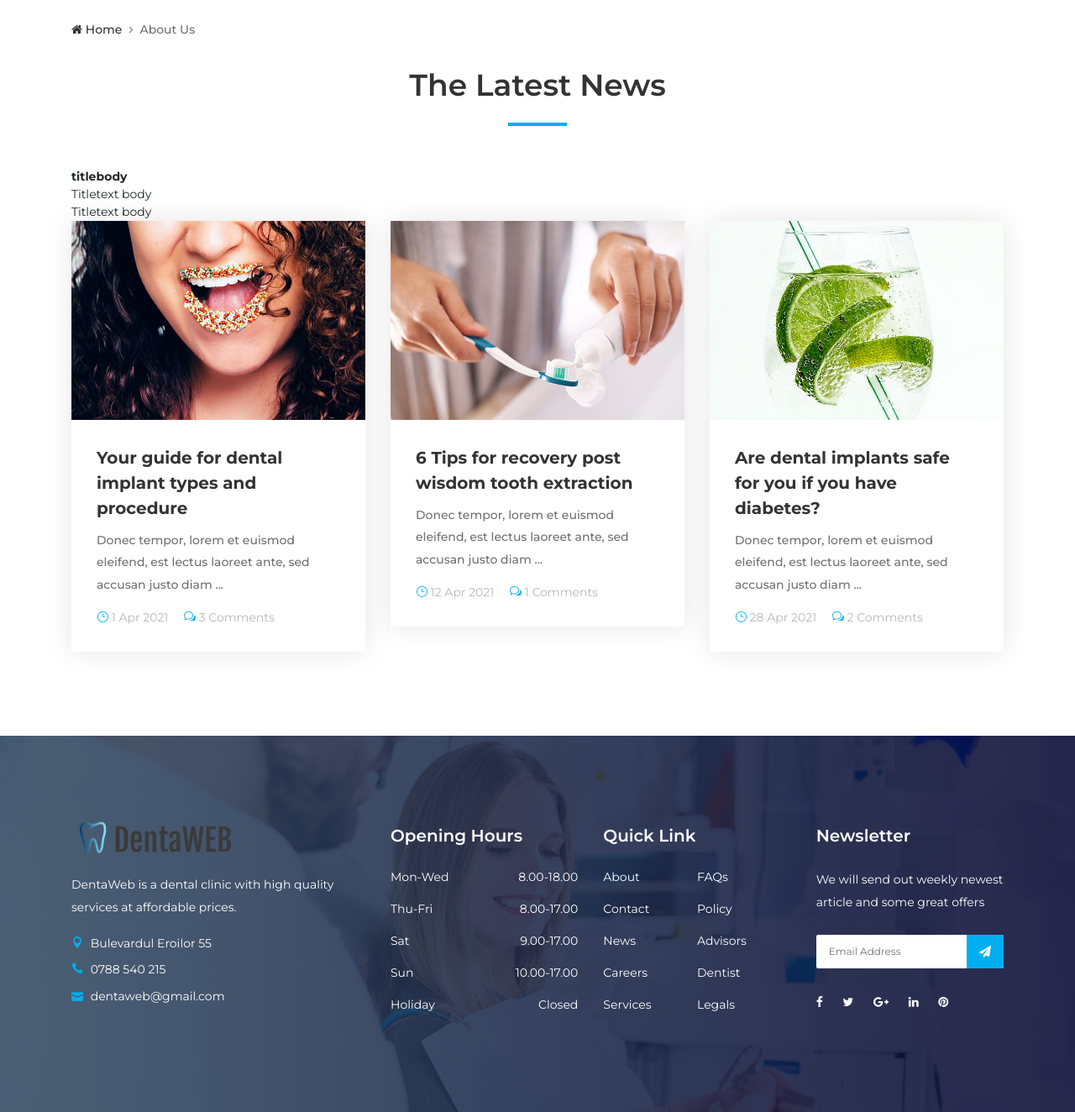
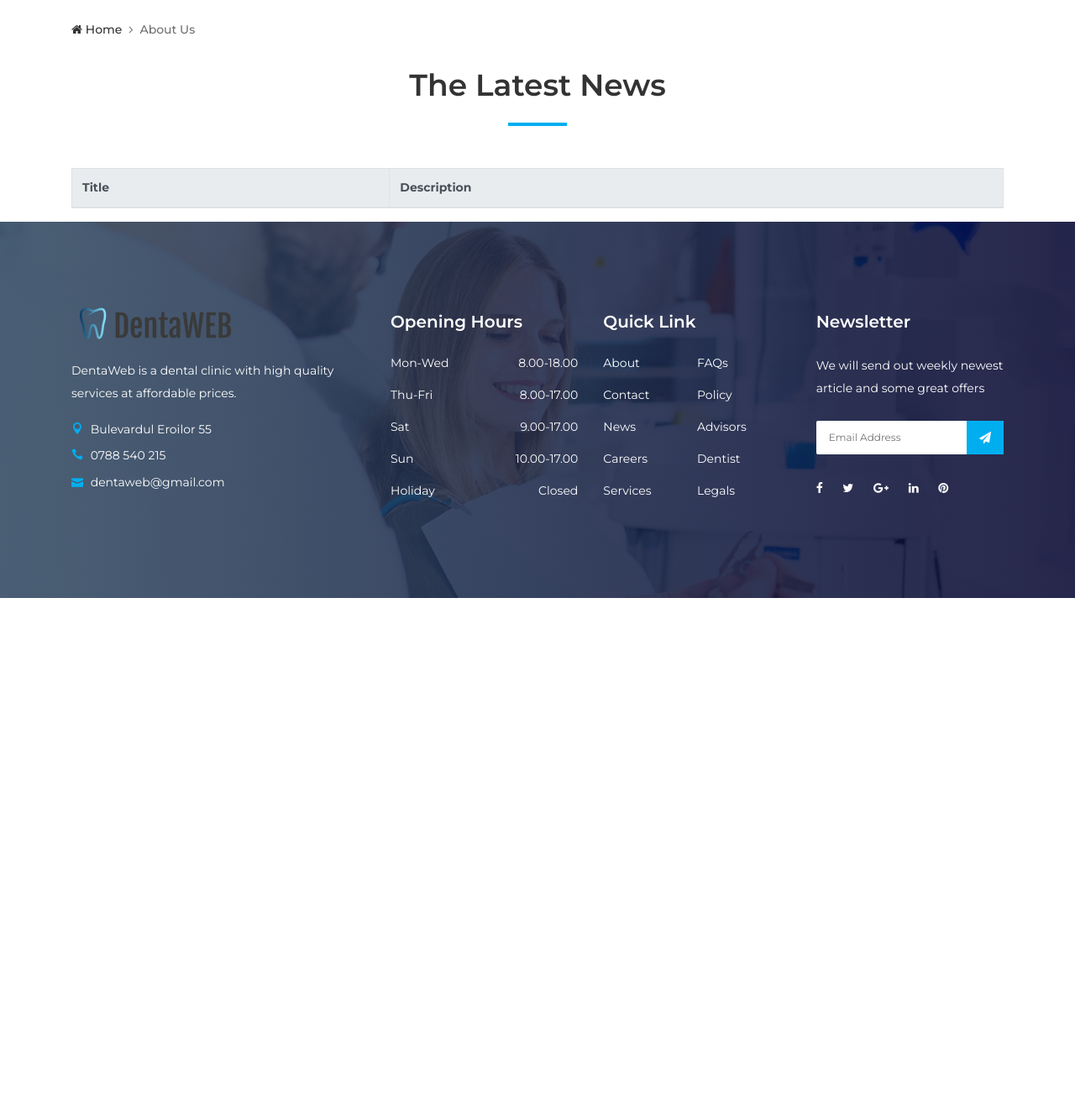
Before and after one commit to adrianlucaciu/dentaWeb, a Django app: page /news.html in a window 1280 px wide. Shown: the part 335-1659 px from the top of the page at 84% size. After the commit the page ends 1047 px from the top, so only its background shows below. Run offline with Django 3.2, Linux system fonts and the light colour scheme; lists and menus that the app fills with data are empty; some libraries are stand-ins or nearby versions.

Commit message:
Added an xml table in the news page which is read with javascript xml fetch

```diff
--- a/static/website/css/style.css
+++ b/static/website/css/style.css
@@ -103,6 +103,7 @@ ul {
   ul li {
     margin: 0;
     padding: 0; }
+
 
 .bg-overlay {
   position: relative;
--- a/static/website/js/xmlFetch.js
+++ /dev/null
@@ -1,49 +0,0 @@
-// var strXml = '<?xml version="1.0" encoding="UTF-8"?><news><newsItem id="1"><title>Title</title><body>text body</body></new><new id="2"><title>Title</title><body>text body</body></new></news>';
-// var doc;
-//
-// var parser = new DOMParser();
-// doc = parser.parseFromString(strXml, 'C:\\Proiecte\\dentaweb\\website\\templates\\news.xml');
-//
-// var x = doc.getElementById("id");
-// for (let i = 0; i < x.length; i++){
-//     alert(x[i].getElementsByTagName("title")[0].childNodes[0].nodeValue);
-//     alert(x[i].getElementsByTagName("body")[0].childNodes[0].nodeValue);
-// }
-
-
-var strXML = '<?xml version="1.0" encoding="UTF-8"?>\n' +
-    '<news>\n' +
-    '    <newsItem id="1">\n' +
-    '        <title>Title</title>\n' +
-    '        <body>text body</body>\n' +
-    '    </newsItem>\n' +
-    '\n' +
-    '    <newsItem id="2">\n' +
-    '        <title>Title</title>\n' +
-    '        <body>text body</body>\n' +
-    '    </newsItem>\n' +
-    '</news>\n' +
-    '\n'
-
-var doc;
-if(window.ActiveXObject)
-{
-    doc = new ActiveXObject('Microsoft.XMLDOM'); // For IE6, IE5
-    doc.async = 'false';
-    doc.loadXML(strXML);
-}
-else
-{
-    var parser = new DOMParser();
-    doc = parser.parseFromString(strXML, 'text/html'); // For Firefox, Chrrome
-}
-
-var x = doc.getElementsByTagName("newsItem");
-for (i = 0; i <x.length; i++)
-{
-    alert(x[i].getElementsByTagName("title")
-        [0].childNodes[0].nodeValue)
-    alert(x[i].getElementsByTagName("body")
-    [0].getAttribute('body'));
-
-}
--- a/website/templates/base.html
+++ b/website/templates/base.html
@@ -103,6 +103,12 @@
 
                     <!-- Booking Now Button -->
                     <a href="#" class="btn dento-btn booking-btn">Booking Now</a>
+
+                    <!-- Language Switcher -->
+
+
+
+
                 </nav>
             </div>
         </div>
--- a/website/templates/news.html
+++ b/website/templates/news.html
@@ -47,111 +47,53 @@
             </div>
 
 
-            <div id="stuff">
-                <table id='newsXml' cellpadding="10px" style="text-align:left">
-                <thead>
+            <!--Include jQuery-->
+            <script src="https://ajax.googleapis.com/ajax/libs/jquery/1.10.1/jquery.min.js"></script>
+
+
+            <table class="table table-condensed table-hovered table-bordered">
+                <thead class="thead-light">
                 <tr>
-                    <th>title</th>
-                    <th>body</th>
+
+                    <th>Title</th>
+
+                    <th>Description</th>
                 </tr>
                 </thead>
-                <tbody>
+                <tbody id="tableBody">
 
                 </tbody>
-                </table>
 
-            </div>
+            </table>
+            </body>
+
             <script>
-                let xmlContent = '';
-                let tableNews = document.getElementById('newsXml')
-                fetch('news.xml').then((response) => {
-                    response.text().then((xml) => {
-                        xmlContent = xml;
-                        let parser = new DOMParser();
-                        let xmlDOM = parser.parseFromString(xmlContent, 'application/xml');
-                        let news =xmlDOM = xmlDOM.querySelectorAll('newsItem');
+                // Clear the table body.
+                //ajax call to load XML and parse it
+                $.ajax({
+                    type: 'GET',
+                    url: 'static/website/xml/books.xml',           // The file path.
+                    dataType: 'xml',
+                    success: function (xml) {
+                        //find all book tags, loop them and append to table body
+                        $(xml).find('book').each(function () {
 
-                        news.forEach(bookXmlNode => {
-                            let row =document.createElement('tr');
+                            // Append new data to the tbody element.
+                            $('#tableBody').append(
+                                '<tr>' +
+                                '<td>' +
+                                $(this).find('title').text() + '</td> ' +
 
-                            // author
-                            let td = document.createElement('td');
-                            td.innerText = bookXmlNode.children[0].innerHTML;
-                            row.appendChild(td);
+                                '<td>' +
+                                $(this).find('description').text() + '</td> ' +
+                                '</tr>');
+                        });
+                    }
+                });
 
-                            // body
-                            td = document.createElement('td');
-                            td.innerText = bookXmlNode.children[1].innerHTML;
-                            row.appendChild(td);
-
-                            tableNews.children[1].appendChild(row)
-                        })
-                    });
-                })
             </script>
 
 
-            <div class="row">
-                <!-- Single Blog Item -->
-                <div class="col-12 col-md-6 col-lg-4">
-                    <div class="single-blog-item mb-100">
-                        <a href="./blog-details.html">
-                            <img src="{% static 'website/img/bg-img/4.jpg' %}" alt="">
-                        </a>
-                        <!-- Blog Content -->
-                        <div class="blog-content">
-                            <a href="./blog-details.html" class="post-title">Your guide for dental implant types and
-                                procedure</a>
-                            <p>Donec tempor, lorem et euismod eleifend, est lectus laoreet ante, sed accusan justo diam
-                                ...</p>
-                            <div class="post-meta">
-                                <a href="#"><i class="icon_clock_alt"></i> 1 Apr 2021</a>
-                                <a href="#"><i class="icon_chat_alt"></i> 3 Comments</a>
-                            </div>
-                        </div>
-                    </div>
-                </div>
-
-                <!-- Single Blog Item -->
-                <div class="col-12 col-md-6 col-lg-4">
-                    <div class="single-blog-item mb-100">
-                        <a href="./blog-details.html">
-                            <img src="{% static 'website/img/bg-img/5.jpg' %}" alt="">
-                        </a>
-                        <!-- Blog Content -->
-                        <div class="blog-content">
-                            <a href="./blog-details.html" class="post-title">6 Tips for recovery post wisdom tooth
-                                extraction</a>
-                            <p>Donec tempor, lorem et euismod eleifend, est lectus laoreet ante, sed accusan justo diam
-                                ...</p>
-                            <div class="post-meta">
-                                <a href="#"><i class="icon_clock_alt"></i> 12 Apr 2021</a>
-                                <a href="#"><i class="icon_chat_alt"></i> 1 Comments</a>
-                            </div>
-                        </div>
-                    </div>
-                </div>
-
-                <!-- Single Blog Item -->
-                <div class="col-12 col-md-6 col-lg-4">
-                    <div class="single-blog-item mb-100">
-                        <a href="./blog-details.html">
-                            <img src="{% static 'website/img/bg-img/6.jpg' %}" alt="">
-                        </a>
-                        <!-- Blog Content -->
-                        <div class="blog-content">
-                            <a href="./blog-details.html" class="post-title">Are dental implants safe for you if you
-                                have diabetes?</a>
-                            <p>Donec tempor, lorem et euismod eleifend, est lectus laoreet ante, sed accusan justo diam
-                                ...</p>
-                            <div class="post-meta">
-                                <a href="#"><i class="icon_clock_alt"></i> 28 Apr 2021</a>
-                                <a href="#"><i class="icon_chat_alt"></i> 2 Comments</a>
-                            </div>
-                        </div>
-                    </div>
-                </div>
-            </div>
         </div>
     </section>
     <!-- ***** Blog Area End ***** -->
@@ -159,6 +101,5 @@
     <!-- ***** Blog Area End ***** -->
 
 
-    <script src="{% static 'website/js/xmlFetch.js' %}"></script>
 
 {% endblock %}
--- a/website/templates/news.xml
+++ /dev/null
@@ -1,12 +0,0 @@
-<?xml version="1.0" encoding="UTF-8"?>
-<news>
-    <newsItem id="1">
-        <title>Title</title>
-        <body>text body</body>
-    </newsItem>
-
-    <newsItem id="2">
-        <title>Title</title>
-        <body>text body</body>
-    </newsItem>
-</news>
```
Also changed, not shown: website/templates/about.html (+4 -5 lines), website/templates/home.html (+4 -8 lines).
